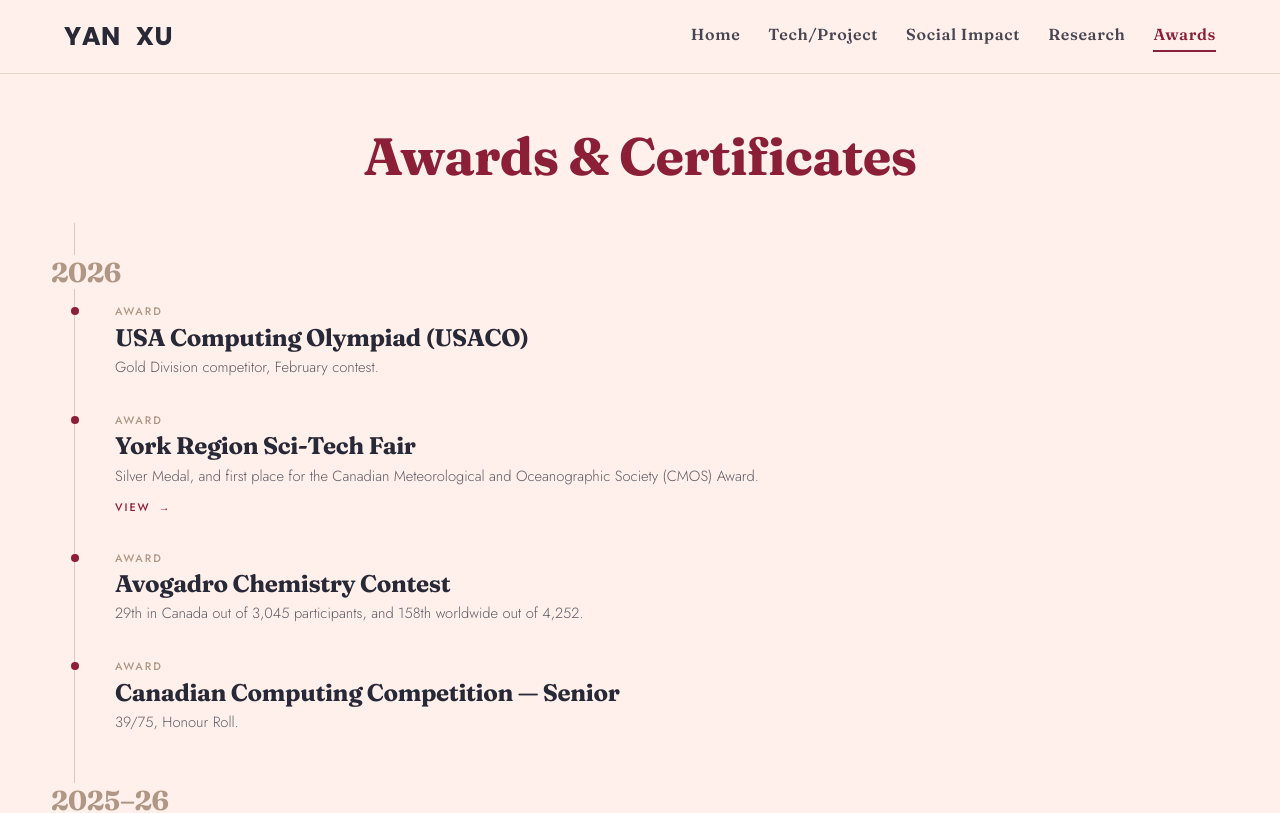
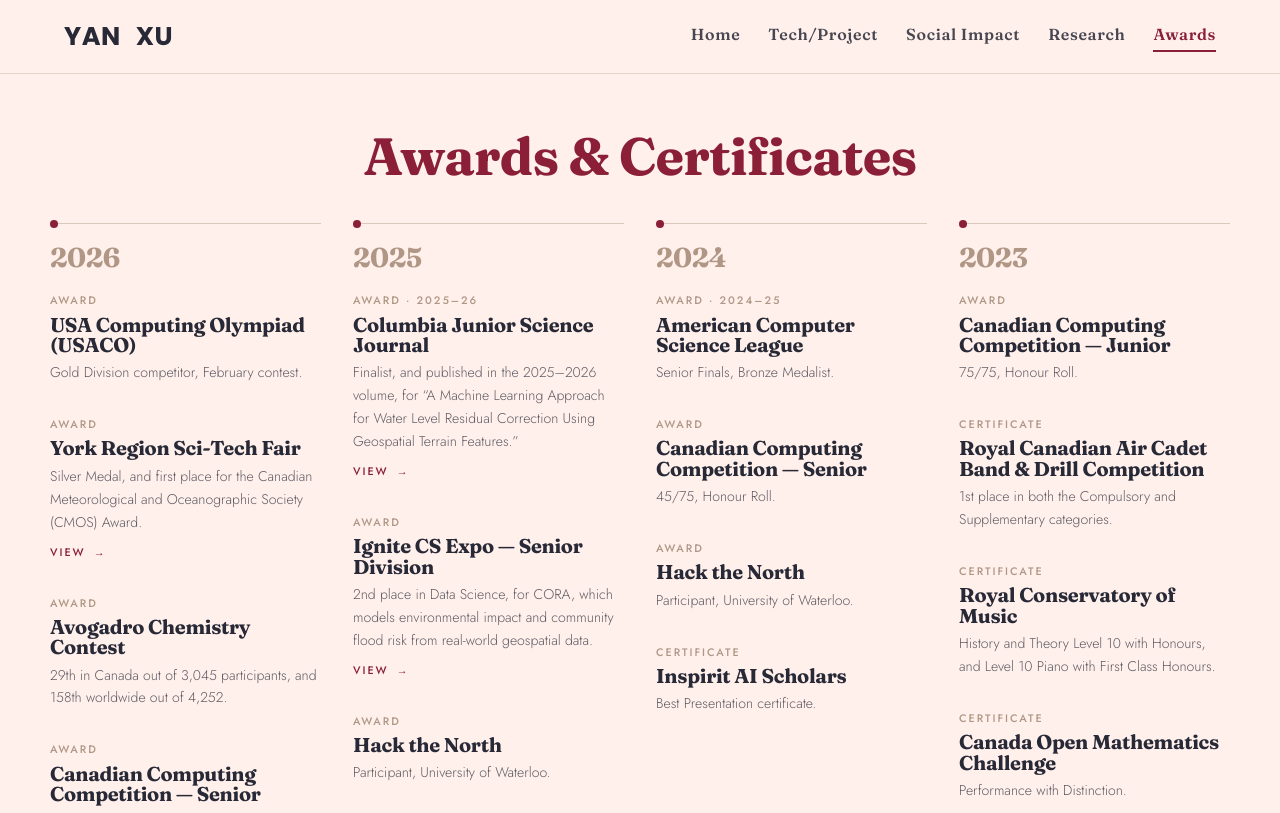
Before and after one commit to OoEthanoO/me, a Next.js app: page /awards in a window 1280 px wide. Shown: the top 813 px of the page. Built offline with nearby package versions, Linux system fonts and the light colour scheme.

Commit message:
Lay the awards timeline out as year columns

```diff
--- a/app/awards/page.tsx
+++ b/app/awards/page.tsx
@@ -8,6 +8,23 @@ export const metadata: Metadata = {
   description: "Scholastic excellence awards and certificates.",
 };
 
+/**
+ * One column per calendar year, newest first. Entries labelled with a span
+ * ("2025–26") sit in the column of the year they finished in and carry the
+ * span alongside their kind, so the columns stay one year wide.
+ */
+const columns = timeline.reduce<
+  { year: string; items: typeof timeline }[]
+>((acc, item) => {
+  const year = String(Math.floor(item.sortYear));
+  const last = acc[acc.length - 1];
+
+  if (last && last.year === year) last.items.push(item);
+  else acc.push({ year, items: [item] });
+
+  return acc;
+}, []);
+
 export default function AwardsPage() {
   return (
     <div>
@@ -15,42 +32,41 @@ export default function AwardsPage() {
 
       <section className="bg-[var(--cream)] px-6 pb-16 md:px-10 md:pb-20">
         <div className="mx-auto max-w-[1180px]">
-          {/* Vertical spine; each entry hangs off a marker on it. */}
-          <ol className="relative ml-3 border-l border-[var(--tan)]/45 md:ml-6">
-            {timeline.map((item, idx) => {
-              const isNewYear =
-                idx === 0 || timeline[idx - 1].year !== item.year;
-
-              return (
-                <li key={`${item.title}-${item.year}`} className="relative">
-                  {isNewYear && (
-                    <Reveal>
-                      <p className="font-display -ml-3 pt-7 text-[clamp(1.3rem,2.4vw,1.7rem)] text-[var(--tan)] md:-ml-6 md:pt-9">
-                        <span className="bg-[var(--cream)] pr-4">
-                          {item.year}
-                        </span>
-                      </p>
-                    </Reveal>
-                  )}
-
-                  <Reveal delay={0.05}>
-                    <div className="relative py-4 pl-7 md:pl-10">
-                      {/* Marker sitting on the spine */}
+          <ol className="grid gap-x-8 gap-y-10 sm:grid-cols-2 lg:grid-cols-4">
+            {columns.map((column, columnIdx) => (
+              <li key={column.year}>
+                <Reveal delay={columnIdx * 0.05}>
+                  {/* Horizontal spine; the column's entries hang below it. */}
+                  <div className="relative border-t border-[var(--tan)]/45 pt-5">
                     <span
                       aria-hidden="true"
-                        className="absolute left-0 top-[1.26rem] h-2 w-2 -translate-x-1/2 rounded-full bg-[var(--burgundy)]"
+                      className="absolute left-0 top-0 h-2 w-2 -translate-y-1/2 rounded-full bg-[var(--burgundy)]"
                     />
 
+                    <p className="font-display text-[clamp(1.3rem,2.4vw,1.7rem)] text-[var(--tan)]">
+                      {column.year}
+                    </p>
+                  </div>
+                </Reveal>
+
+                <ol className="mt-1">
+                  {column.items.map((item) => (
+                    <li key={`${item.title}-${item.year}`}>
+                      <Reveal delay={columnIdx * 0.05 + 0.05}>
+                        <div className="py-4">
                           <p className="text-[0.68rem] font-medium uppercase tracking-[0.18em] text-[var(--tan)]">
                             {item.kind === "award" ? "Award" : "Certificate"}
+                            {item.year !== column.year && (
+                              <span> &middot; {item.year}</span>
+                            )}
                           </p>
 
-                      <h2 className="font-display mt-1.5 text-[clamp(1.15rem,2.2vw,1.5rem)] leading-tight text-[var(--ink)]">
+                          <h2 className="font-display mt-1.5 text-[clamp(1.05rem,1.6vw,1.25rem)] leading-tight text-[var(--ink)]">
                             {item.title}
                           </h2>
 
                           {item.detail && (
-                        <p className="mt-1.5 max-w-2xl text-[0.92rem] font-light leading-relaxed text-[var(--ink)]/75">
+                            <p className="mt-1.5 text-[0.88rem] font-light leading-relaxed text-[var(--ink)]/75">
                               {item.detail}
                             </p>
                           )}
@@ -69,8 +85,10 @@ export default function AwardsPage() {
                         </div>
                       </Reveal>
                     </li>
-              );
-            })}
+                  ))}
+                </ol>
+              </li>
+            ))}
           </ol>
         </div>
       </section>
```
Lines whose indentation alone changed are shown as unchanged.
